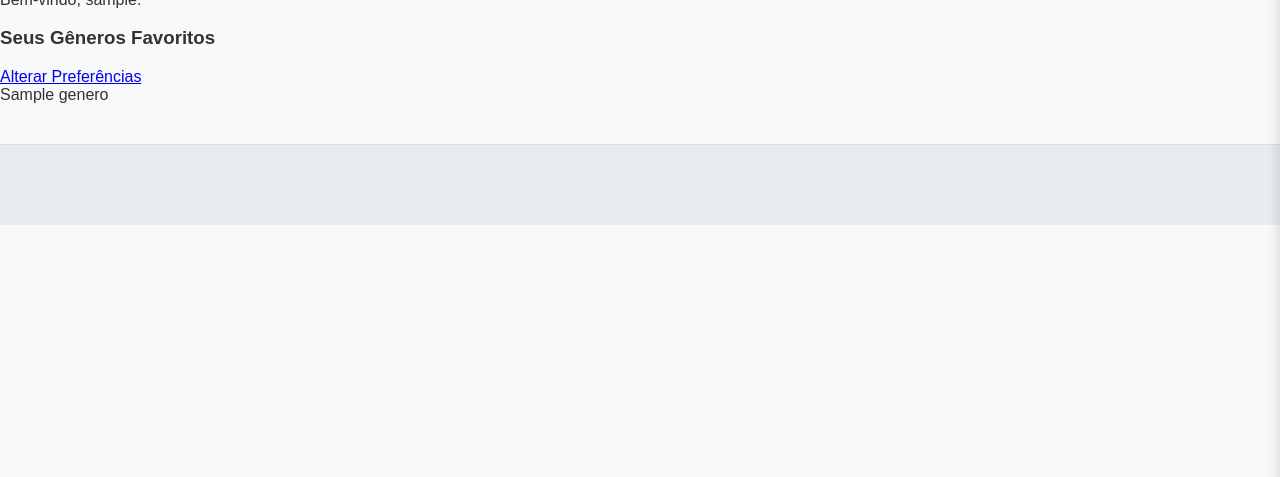
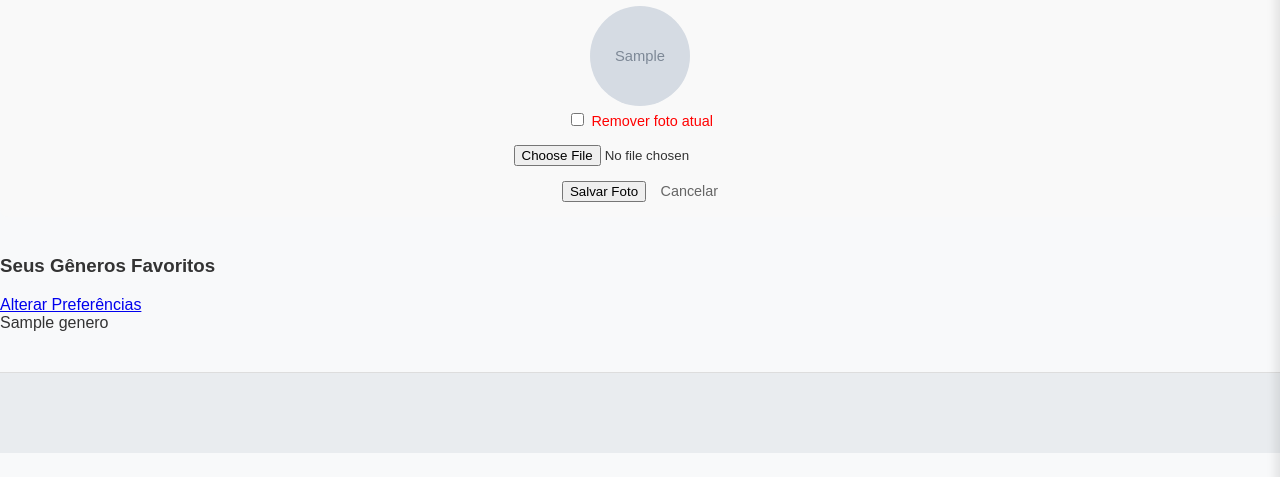
Before and after one commit to JotaDiasss/GENUS-JC, a Django app: a page that uses templates/layout.html in a window 1280 px wide. Shown: the part 259-736 px from the top of the page. Run offline with Django 5.2, Linux system fonts and the light colour scheme; a user stored in the database is signed in; tables that the repository leaves empty hold one stand-in row (values such as "Sample post"); grey boxes marked "Sample" are stand-in pictures.

Commit message:
Colocando opcao para o usuario por foto de perfil nas configuracoes de conta

```diff
--- a/jornal/models.py
+++ b/jornal/models.py
@@ -80,6 +80,8 @@ class Favoritos(models.Model):
 
 class Profile(models.Model):
     user = models.OneToOneField(User, on_delete=models.CASCADE, related_name="profile")
+
+    foto = models.ImageField(upload_to='perfis/', blank=True, null=True)
     generos_favoritos = models.ManyToManyField(Genero, blank=True, related_name="perfis_favoritos")
 
     def __str__(self):
--- a/jornal/views.py
+++ b/jornal/views.py
@@ -144,9 +144,21 @@ def configuracoes_conta(request):
     profile = request.user.profile
 
     if request.method == 'POST':
-        generos_selecionados_nomes = request.POST.getlist('genres')
-        generos_objs = Genero.objects.filter(nome__in=generos_selecionados_nomes)
-        profile.generos_favoritos.set(generos_objs)
+        tipo_form = request.POST.get('tipo_form')
+
+        if tipo_form == 'foto':
+            if request.POST.get('remover_foto'):
+                profile.foto = None
+                profile.save()
+            elif 'foto' in request.FILES:
+                profile.foto = request.FILES['foto']
+                profile.save()
+
+        elif tipo_form == 'generos':
+            generos_selecionados_nomes = request.POST.getlist('genres')
+            generos_objs = Genero.objects.filter(nome__in=generos_selecionados_nomes)
+            profile.generos_favoritos.set(generos_objs)
+
         return redirect('jornal:configuracoes_conta')
 
     all_genres = Genero.objects.all()
--- a/templates/configuracoes.html
+++ b/templates/configuracoes.html
@@ -14,31 +14,63 @@
             <h2 class="section-title">Configurações de Conta</h2>
         </div>
 
-        <div class="config-card profile-info">
+        <div class="config-card profile-info" style="text-align: center; padding-bottom: 20px;">
             <h3 class="card-title">Informações do Usuário</h3>
-            <p class="user-display">
-                Bem-vindo, <span class="username-highlight">{{ user.username }}</span>.
-            </p>
+
+            {% if request.GET.mode == 'foto' %}
+
+                <form method="POST" action="{% url 'jornal:configuracoes_conta' %}" enctype="multipart/form-data" style="background: #f9f9f9; padding: 15px; border-radius: 8px; margin-top: 10px;">
+                    {% csrf_token %}
+                    <input type="hidden" name="tipo_form" value="foto">
+
+                    {% if user.profile.foto %}
+                        <div style="margin-bottom: 15px;">
+                            <img src="{{ user.profile.foto.url }}" style="width: 100px; height: 100px; border-radius: 50%; object-fit: cover;">
+                            <br>
+                            <input type="checkbox" name="remover_foto" id="remover_foto_id">
+                            <label for="remover_foto_id" style="color: red; font-size: 0.9em; cursor: pointer;">Remover foto atual</label>
+                        </div>
+                    {% else %}
+                         <div style="margin-bottom: 15px;">
+                            <img src="{% static 'assets/icons/Avatar.png' %}" style="width: 100px; height: 100px; border-radius: 50%; opacity: 0.5;">
+                        </div>
+                    {% endif %}
+
+                    <div style="margin-bottom: 15px;">
+                        <input type="file" name="foto" accept="image/*">
+                    </div>
+
+                    <button type="submit" class="save-button">Salvar Foto</button>
+                    <a href="{% url 'jornal:configuracoes_conta' %}" style="color: #666; text-decoration: none; margin-left: 10px; font-size: 0.9em;">Cancelar</a>
+                </form>
+
+            {% else %}
+
+                <div style="margin: 20px 0;">
+                    {% if user.profile.foto %}
+                        <img src="{{ user.profile.foto.url }}" alt="Foto de Perfil" style="width: 120px; height: 120px; border-radius: 50%; object-fit: cover; border: 3px solid #ddd;">
+                    {% else %}
+                        <img src="{% static 'assets/icons/Avatar.png' %}" alt="Sem Foto" style="width: 120px; height: 120px; border-radius: 50%; object-fit: cover; opacity: 0.6;">
+                    {% endif %}
+                </div>
+
+                <p class="user-display">
+                    Bem-vindo, <span class="username-highlight">{{ user.username }}</span>.
+                </p>
+
+                <a href="?mode=foto" class="edit-button" style="display: inline-block; margin-top: 10px; font-size: 0.9em;">Alterar Foto</a>
+
+            {% endif %}
         </div>
 
         <div class="config-card genre-preferences-card">
 
-            {% if generos_salvos and not 'edit' in request.GET %}
-
-                <div class="preferences-header">
-                    <h3 class="card-title">Seus Gêneros Favoritos</h3>
-                    <a href="?edit=true" class="edit-button">Alterar Preferências</a>
-                </div>
-                <div class="genre-container-display">
-                    {% for genre in generos_salvos %}
-                        <span class="genre-tag">{{ genre.nome }}</span>
-                    {% endfor %}
-                </div>
-
-            {% else %}
+            {% if request.GET.mode == 'generos' %}
 
                 <form method="POST" action="{% url 'jornal:configuracoes_conta' %}">
                     {% csrf_token %}
+                    <input type="hidden" name="tipo_form" value="generos">
+
                     <h3 class="card-title">Gêneros Favoritos</h3>
                     <p class="preference-instructions">Selecione os gêneros de notícias que você mais gosta.</p>
 
@@ -52,7 +84,25 @@
                         {% endfor %}
                     </div>
                     <button type="submit" class="save-button" id="save-prefs-button">Salvar Preferências</button>
+                    <a href="{% url 'jornal:configuracoes_conta' %}" style="color: #666; text-decoration: none; margin-left: 10px; display: inline-block; margin-top: 15px;">Cancelar</a>
                 </form>
+
+            {% else %}
+
+                <div class="preferences-header">
+                    <h3 class="card-title">Seus Gêneros Favoritos</h3>
+                    <a href="?mode=generos" class="edit-button">Alterar Preferências</a>
+                </div>
+
+                <div class="genre-container-display">
+                    {% if generos_salvos %}
+                        {% for genre in generos_salvos %}
+                            <span class="genre-tag">{{ genre.nome }}</span>
+                        {% endfor %}
+                    {% else %}
+                        <p style="color: #777; font-style: italic;">Nenhum gênero selecionado.</p>
+                    {% endif %}
+                </div>
 
             {% endif %}
         </div>
--- a/templates/layout.html
+++ b/templates/layout.html
@@ -43,7 +43,15 @@
                         {% if user.is_authenticated %}
                             <a href="{% url 'jornal:gamificacao' %}"><img src="{% static 'assets/icons/tree.png' %}" alt="Gamificacao"></a>
 
-                            <a href="{% url 'jornal:configuracoes_conta' %}"><i><img src="{% static 'assets/icons/Avatar.png' %}" alt="user-pic" class="icon-perfil"></i></a>
+                            <a href="{% url 'jornal:configuracoes_conta' %}">
+                                <i>
+                                    {% if user.profile.foto %}
+                                        <img src="{{ user.profile.foto.url }}" alt="user-pic" class="icon-perfil" style="width: 40px; height: 40px; border-radius: 50%; object-fit: cover;">
+                                    {% else %}
+                                        <img src="{% static 'assets/icons/Avatar.png' %}" alt="user-pic" class="icon-perfil">
+                                    {% endif %}
+                                </i>
+                            </a>
 
                         {% else %}
                             <a href="{% url 'login' %}"><i><img src="{% static 'assets/icons/Avatar.png' %}" alt="Perfil-icon" class="icon-perfil"></i></a>
```
Also changed, not shown: jornal/migrations/0009_profile_foto.py (added).
